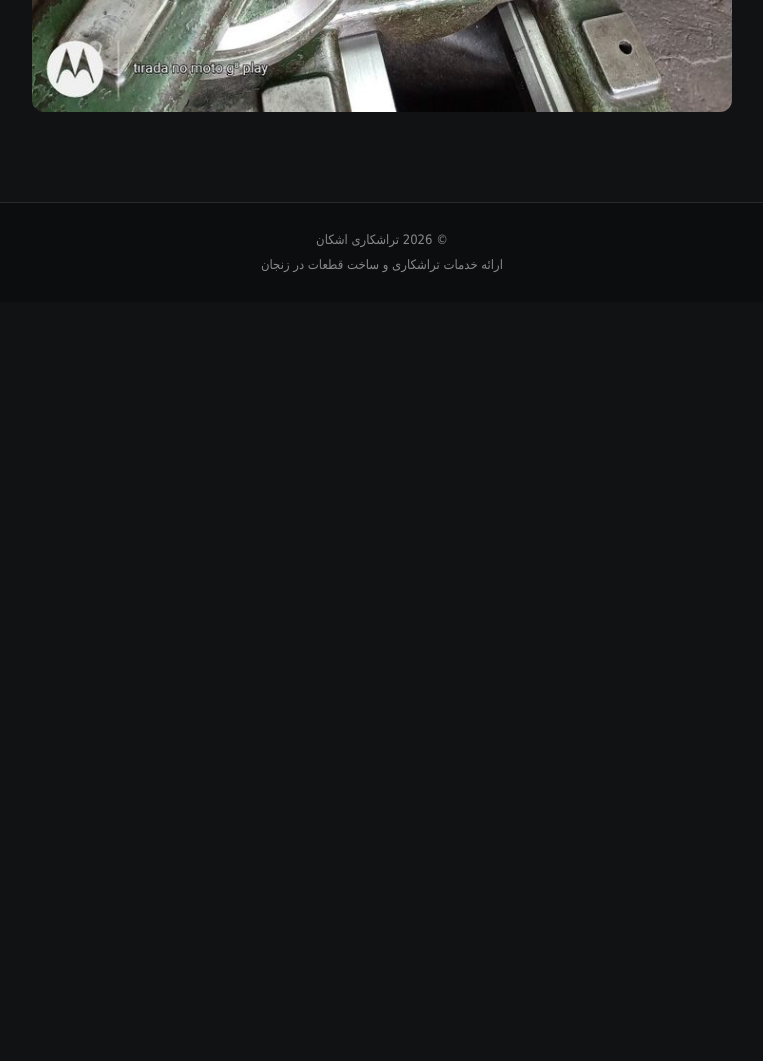
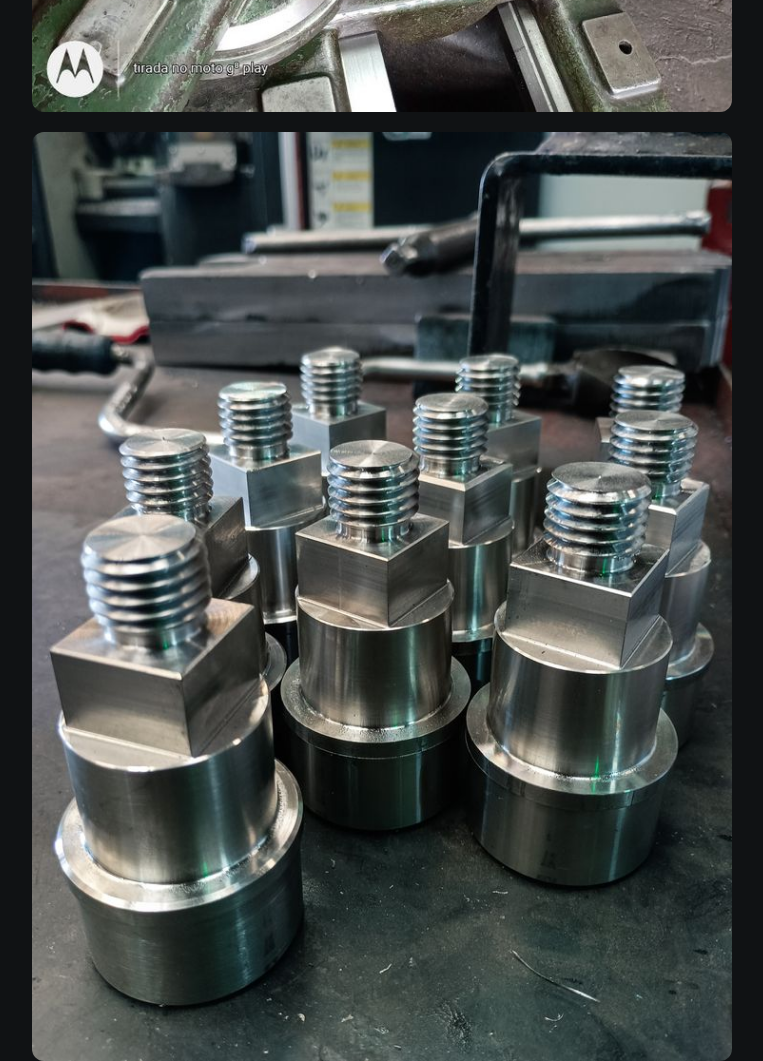
Before and after one commit to wwwzahrakhoeini1-hub/tarashkari-ashkan, a plain HTML site: page index.html in a window 1280 px wide. Shown: the part 5060-6121 px from the top of the page, without its empty margins (258-1021 px from the left). Before the commit the page ends 5502 px from the top, so only its background shows below. Drawn offline with Linux system fonts and the light colour scheme.

Commit message:
Update index.html

```diff
--- a/index.html
+++ b/index.html
@@ -578,7 +578,12 @@ style="width:100%;max-width:700px;border-radius:12px;display:block;margin:20px a
 
 <img src="https://raw.githubusercontent.com/wwwzahrakhoeini1-hub/tarashkari-ashkan/main/54f129e9488da54006fb898d20cfc997.jpg"
 alt="نمونه‌کار تراشکاری اشکان"
+
 style="width:100%;max-width:700px;border-radius:12px;display:block;margin:20px auto;">
+    <img src="https://raw.githubusercontent.com/wwwzahrakhoeini1-hub/tarashkari-ashkan/main/96624e618a8a56d1635b9b0d345a2b9b.jpg"
+alt="نمونه‌کار تراشکاری اشکان"
+        style="width:100%;max-width:700px;border-radius:12px;display:block;margin:20px auto;">
+
 </section>
 </main>
 
```
